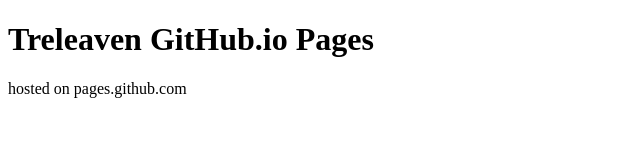
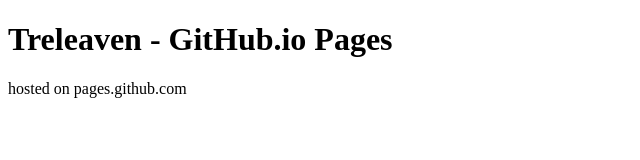
Before and after one commit to RonTreleaven/treleaven.github.io, a plain HTML site: page index.html in a window 1280 px wide. Shown: the whole page, without its empty margins (0-640 px from the left). Drawn offline with Linux system fonts and the light colour scheme.

Commit message:
test mod

```diff
--- a/index.html
+++ b/index.html
@@ -1,7 +1,7 @@
 <!DOCTYPE html>
 <html>
 <body>
-<h1>Treleaven GitHub.io Pages</h1>
+<h1>Treleaven - GitHub.io Pages</h1>
 <p>hosted on pages.github.com</p>
 </body>
 </html>
```
